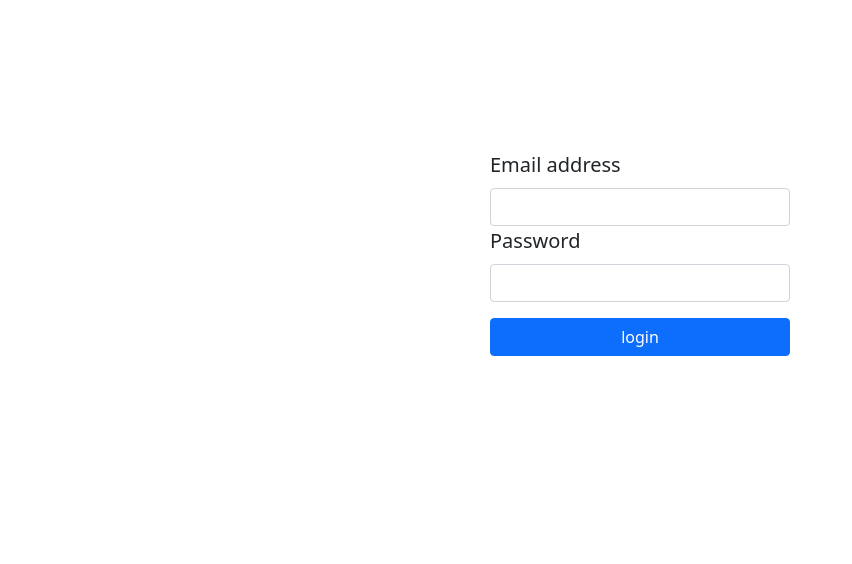
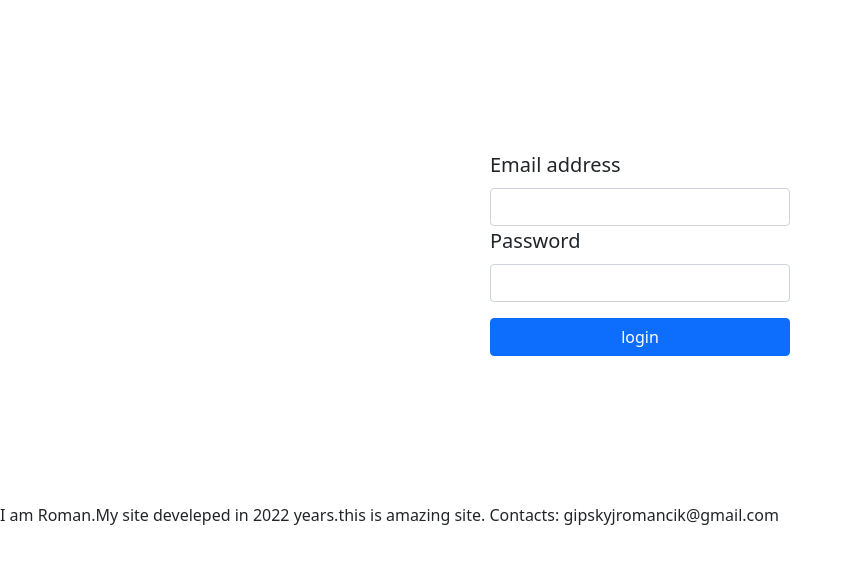
Before and after one commit to romanbenfika/cosmor, a plain HTML site: page index.html in a window 1280 px wide. Shown: the whole page, without its empty margins (0-852 px from the left). Drawn offline with nearby package versions, Linux system fonts and the light colour scheme.

Commit message:
Uodate index.html

```diff
--- a/index.html
+++ b/index.html
@@ -85,6 +85,10 @@
         <button type="button" onclick="send()" class="btn btn-primary">login</button>
     </div>
     </form>
+    <h6>
+        I am Roman.My site develeped in 2022 years.this is amazing site.
+        Contacts: gipskyjromancik@gmail.com
+    </h6>
 </body>
 
 </html>
```
